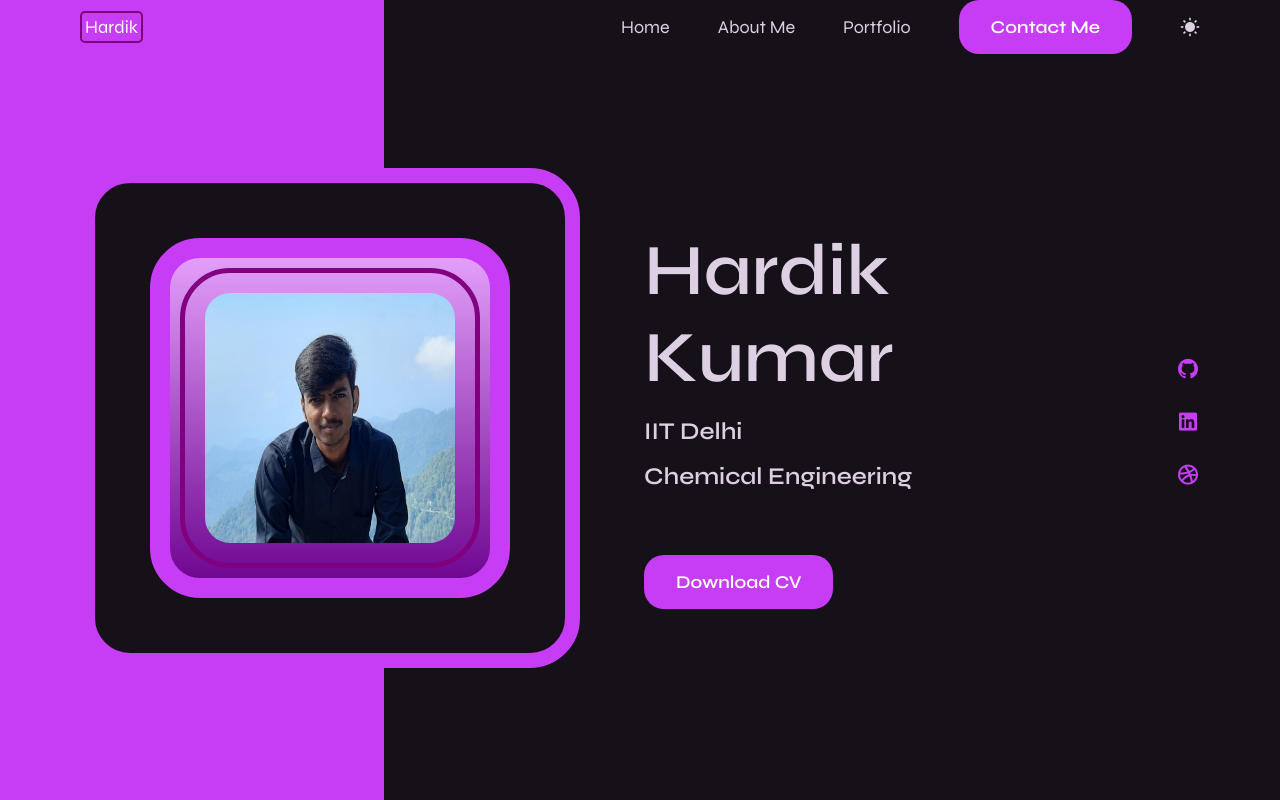
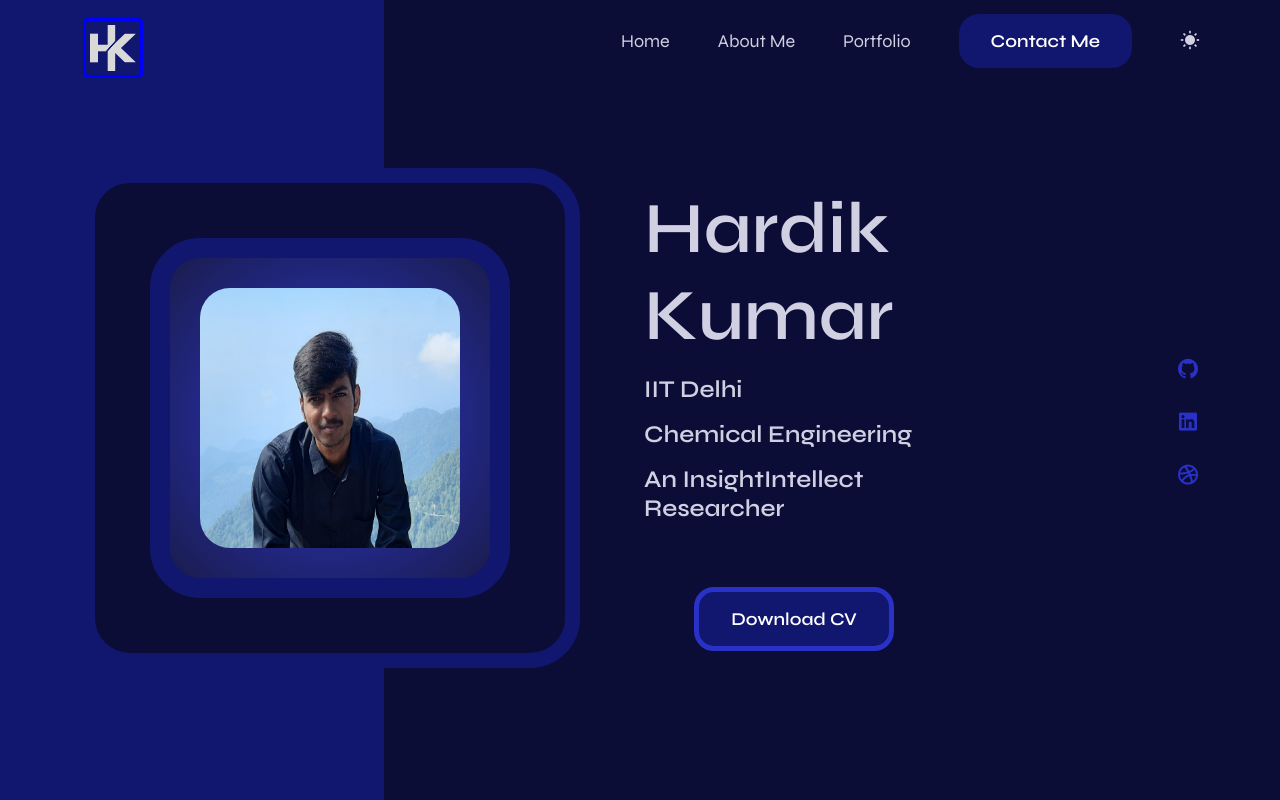
Before and after one commit to hardik1786/Portfolio, a plain HTML site: page index.html in a window 1280 px wide. Both pictures are taken after a click on the icon 1190 px from the left and 26 px from the top of the page. Shown: the top 800 px of the page. Drawn offline with nearby package versions, Linux system fonts and the light colour scheme.

Commit message:
Add files via upload

```diff
--- a/index.html
+++ b/index.html
@@ -12,7 +12,9 @@
 <body>
     <header class="header" id="header">
         <nav class="nav container">
-            <a href="index.html" class="nav__logo">Hardik</a>
+            <a href="index.html" class="nav__logo">
+                <img src="hardiklogo.png" alt="image" class="logoimg">
+            </a>
 
             <div class="nav__menu" id="nav-menu">
                 <ul class="nav__list">
@@ -60,6 +62,7 @@
                         <h1 class="home__name">Hardik Kumar</h1>
                         <h2 class="home__profession">IIT Delhi</h2>
                         <h3 class="home__profession">Chemical Engineering</h3>
+                        <h3 class="home__profession"> An InsightIntellect Researcher</h3>
                         <div class="home__social">
                             <a href="https://github.com/hardik1786/hardik1786.github.io" target="_blank" class="home__social-link">
                                 <i class="ri-github-fill"></i>
@@ -226,7 +229,17 @@
                         </article>
                         <article class="testimonial__card swiper-slide">
                             <div class="testimonial__border">
-                                <img src="humanities.png" alt="" class="testimonial">
+                                <img src="work2.png" alt="" class="testimonial">
+                            </div>
+
+                            <h2 class="testimonial__name">Term Paper</h2>
+                            <p class="testimonial__description">
+                                Designed an excellent Term Paper which was ranked 2nd among all students in the course, which prooved to be very helpful.
+                            </p>
+                        </article>
+                        <article class="testimonial__card swiper-slide">
+                            <div class="testimonial__border">
+                                <img src="humanities.png" alt="image" class="testimonial">
                             </div>
 
                             <h2 class="testimonial__name">Humanities</h2>
@@ -234,26 +247,17 @@
                                 Good topic chosen for the term paper "Migrant crises in Europe" and nice synopsis.
                             </p>
                         </article>
-                        <!-- <article class="testimonial__card swiper-slide">
+                        <article class="testimonial__card swiper-slide">
                             <div class="testimonial__border">
-                                <img src="" alt="" class="testimonial">
+                                <img src="ell.jpg" alt="image" class="testimonial">
                             </div>
 
-                            <h2 class="testimonial__name">Lucky</h2>
+                            <h2 class="testimonial__name">Intoduction to Electrical Engineering</h2>
                             <p class="testimonial__description">
-                                I hired a project and the services were good and was delivered in good content.
+                                Modelled a decent working light indicator model with help of various componenets.
                             </p>
                         </article>
-                        <article class="testimonial__card swiper-slide">
-                            <div class="testimonial__border">
-                                <img src="" alt="" class="testimonial">
-                            </div>
 
-                            <h2 class="testimonial__name">Lucky</h2>
-                            <p class="testimonial__description">
-                                I hired a project and the services were good and was delivered in good content.
-                            </p>
-                        </article> -->
                     </div>
                 </div>
                 <div class="swiper-pagination"></div>
--- a/style.css
+++ b/style.css
@@ -16,8 +16,9 @@
         -> Click on tab (Color Conversion)
         -> Copy the color mode (HSL)
     */
-    --hue: 285;
-    --first-color: hsl(var(--hue), 90%, 60%);
+    --hue: 237;
+    /* 237, 73%, 25% */
+    --first-color: hsl(var(--hue), 73%, 25%);
     --first-color-alt: hsl(var(--hue), 82%, 56%);
     --first-color-light: hsl(var(--hue), 40%, 80%);
     --title-color: hsl(var(--hue), 24%, 16%);
@@ -136,7 +137,7 @@
   body.dark-theme{
     --title-color: hsl(var(--hue), 24%, 85%);
     --text-color: hsl(var(--hue), 8%, 70%);
-    --body-color: hsl(var(--hue), 16%, 8%);
+    --body-color: hsl(var(--hue), 66%, 13%);
     --container-color: hsl(var(--hue), 16%, 12%);
     --shadow-color: hsla(var(--hue), 32%, 4%, .4);
   }
@@ -160,7 +161,15 @@
   .dark-theme::-webkit-scrollbar-thumb:hover{
     background-color: hsl(var(--hue), 16%, 35%);
   }
-
+  .dark-theme .home__button{
+        justify-self: center;
+        border: 5px solid hsl(var(--hue), 66%, 47%);
+  }
+  .dark-theme .contact__button{
+    border: 5px solid hsl(var(--hue), 66%, 47%)}
+    .dark-theme .services__icon{
+        color: hsl(var(--hue), 66%, 47%);
+    }
   /*=============== REUSABLE CSS CLASSES ===============*/
   .container {
     max-width: 1120px;
@@ -200,9 +209,12 @@
     display: flex;
     justify-content: center;
     align-items: flex-end;
-    background:  linear-gradient(180deg,
+    /* background:  linear-gradient(180deg,
                 hsl(var(--hue), 90%, 80%),
-                hsl(var(--hue), 90%, 30%));
+                hsl(var(--hue), 90%, 30%)); */
+    background: radial-gradient(hsl(var(--hue), 60%, 50%),
+                                hsl(var(--hue), 60%, 35%),
+                                hsl(var(--hue), 50%, 20%));
   }
   .perfill__img{
     width: 130px;
@@ -210,8 +222,48 @@
     border-radius: 50px;
     display: block;
     margin: auto; /* Center horizontally */
+    animation:roundingImg 5s;
+    animation-iteration-count: infinite;
   }
 
+  /* @keyframes roundingImg{
+    0%{
+        border-top-right-radius: 25%;
+        border-top-left-radius: 55%;
+        border-bottom-left-radius: 40%;
+        border-bottom-right-radius: 70%;
+    }
+    20%{
+        border-top-right-radius: 30%;
+        border-top-left-radius: 50%;
+        border-bottom-left-radius: 50%;
+        border-bottom-right-radius: 60%;
+    }
+    40%{
+        border-top-right-radius: 35%;
+        border-top-left-radius: 40%;
+        border-bottom-left-radius: 55%;
+        border-bottom-right-radius: 50%;
+    }
+    60%{
+        border-top-right-radius: 45%;
+        border-top-left-radius: 35%;
+        border-bottom-left-radius: 65%;
+        border-bottom-right-radius: 40%;
+    }
+    80%{
+        border-top-right-radius: 40%;
+        border-top-left-radius: 45%;
+        border-bottom-left-radius: 55%;
+        border-bottom-right-radius: 65%;
+    }
+    100%{
+        border-top-right-radius: 30%;
+        border-top-left-radius: 60%;
+        border-bottom-left-radius: 45%;
+        border-bottom-right-radius: 75%;
+    }
+  } */
 
   .main {
     overflow: hidden;
@@ -242,8 +294,16 @@
     font-weight:  var(--fomt-semi-bold);
     transition: color .4s;
     padding: 3px;
-    border: 2px solid purple;
+    /* border: 2px solid rgb(5, 14, 109); */
     border-radius: 5px;
+}
+.logoimg{
+    height: 40px;
+    width: 40px;
+    padding: 4px;
+    border: 3px solid blue;
+    border-radius: 5px;
+    margin-top: 15px;
 }
 .nav__toggle,
 .nav__close{
@@ -301,6 +361,7 @@ color: var(--first-color);
 
 .bg-header :is(.nav__logo, .nav__toggle, .change-theme){
     color: var(--title-color);
+    /* background-color: blue; */
 }
 
 .header-pages{
@@ -377,10 +438,12 @@ color: var(--first-color);
     transition: color .4s;
 }
 .home__social-link:hover{
-    color: var(--first-color);
+    color: hsl(var(--hue), 66%, 47%);
+    /* hsl(var(--hue), 66%, 47%) */
 }
 .home__button{
     justify-self: center;
+    border: 5px solid hsl(var(--hue), 66%, 13%);
 }
 
 .about__page{
@@ -607,6 +670,7 @@ color: var(--first-color);
 }
 .contact__button{
     justify-self: center;
+    border: 5px solid hsl(var(--hue), 66%, 13%);
 }
 .contact__page{
     padding-block: 1rem 4rem;
@@ -859,7 +923,7 @@ color: var(--first-color);
         width: 300px;
         height: 300px;
         padding: 20px;
-        border: 5px solid purple;
+        /* border: 5px solid purple; */
     }
     .home__rectangle{
         width: 30vw;
@@ -889,7 +953,7 @@ color: var(--first-color);
         right: 0;
     }
     .home__social-link{
-        color: var(--first-color);
+        color: hsl(var(--hue), 66%, 47%);
     }
     .home__button{
         justify-self: flex-start;
@@ -976,6 +1040,10 @@ color: var(--first-color);
     .about__skills-img{
         width: 40px;
     }
+    .logoimg{
+        height: 60px;
+        width: 60px;
+    }
 }
 @media screen and (min-width: 1500px){
     .home__rectangle{
```
Also changed, not shown: about.html (+3 -1 lines), contact.html (+3 -1 lines), portfolio.html (+3 -1 lines), work.html (+4 -2 lines), ell.jpg (added), hardiklogo.png (added), logo2.png (added).
